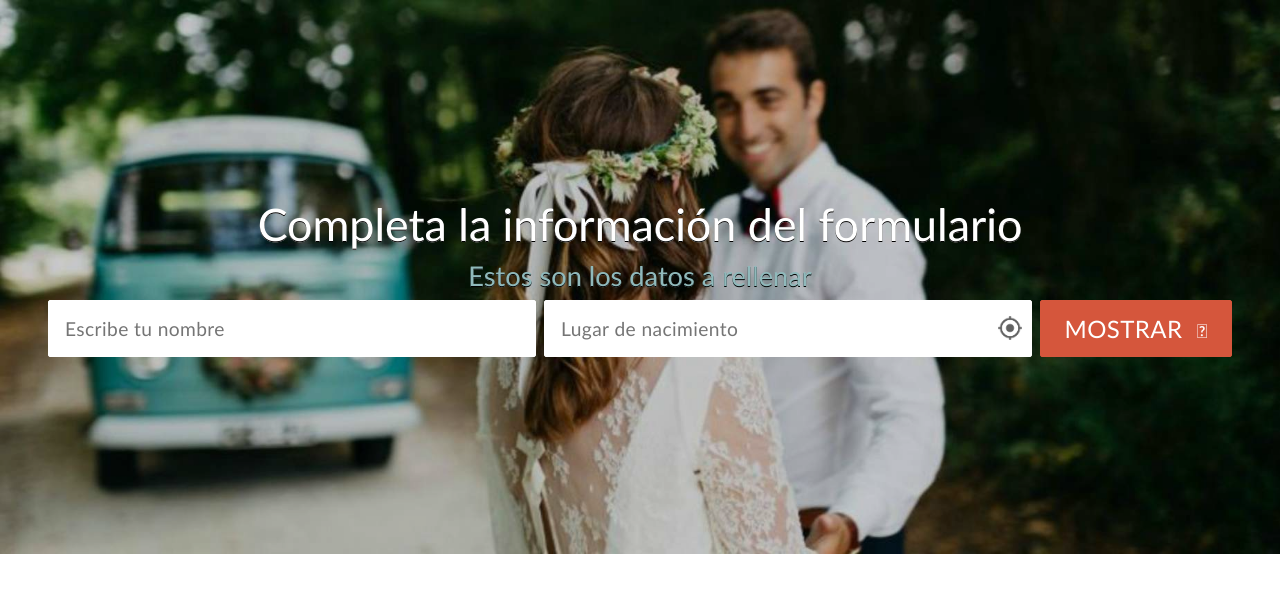
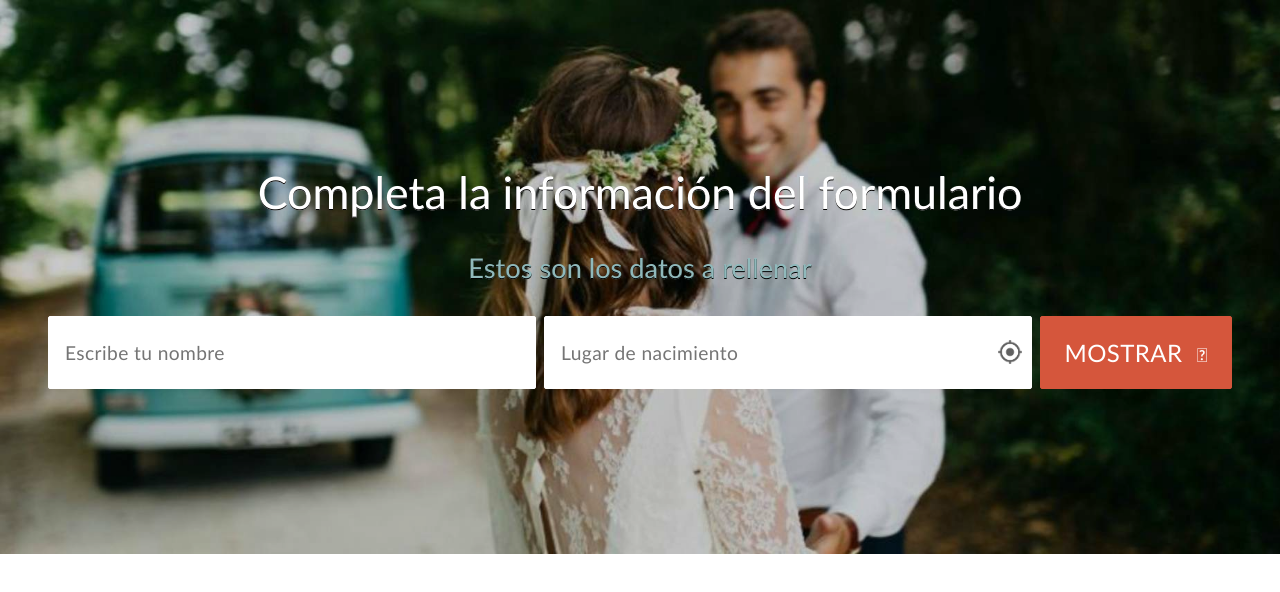
Before and after one commit to sargentogato/zankyou-wedding, a plain HTML site: page index.html in a window 1280 px wide. Drawn offline with nearby package versions, Linux system fonts and the light colour scheme.

Commit message:
main.css correct gap header__content after 800px

```diff
--- a/assets/css/main.css
+++ b/assets/css/main.css
@@ -188,6 +188,12 @@ img {
   }
 }
 
+@media (min-width: 800px) {
+  .header__content {
+    gap: 2rem;
+  }
+}
+
 @media (min-width: 970px) {
   .btn-show {
     flex-basis: 20%;
@@ -195,6 +201,12 @@ img {
 }
 
 @media (min-width: 1200px) {
+  .input-name,
+  .input-adress {
+    padding-bottom: 1.5rem;
+    padding-top: 1.5rem;
+  }
+
   .btn-show {
     flex-basis: 10%;
   }
```
